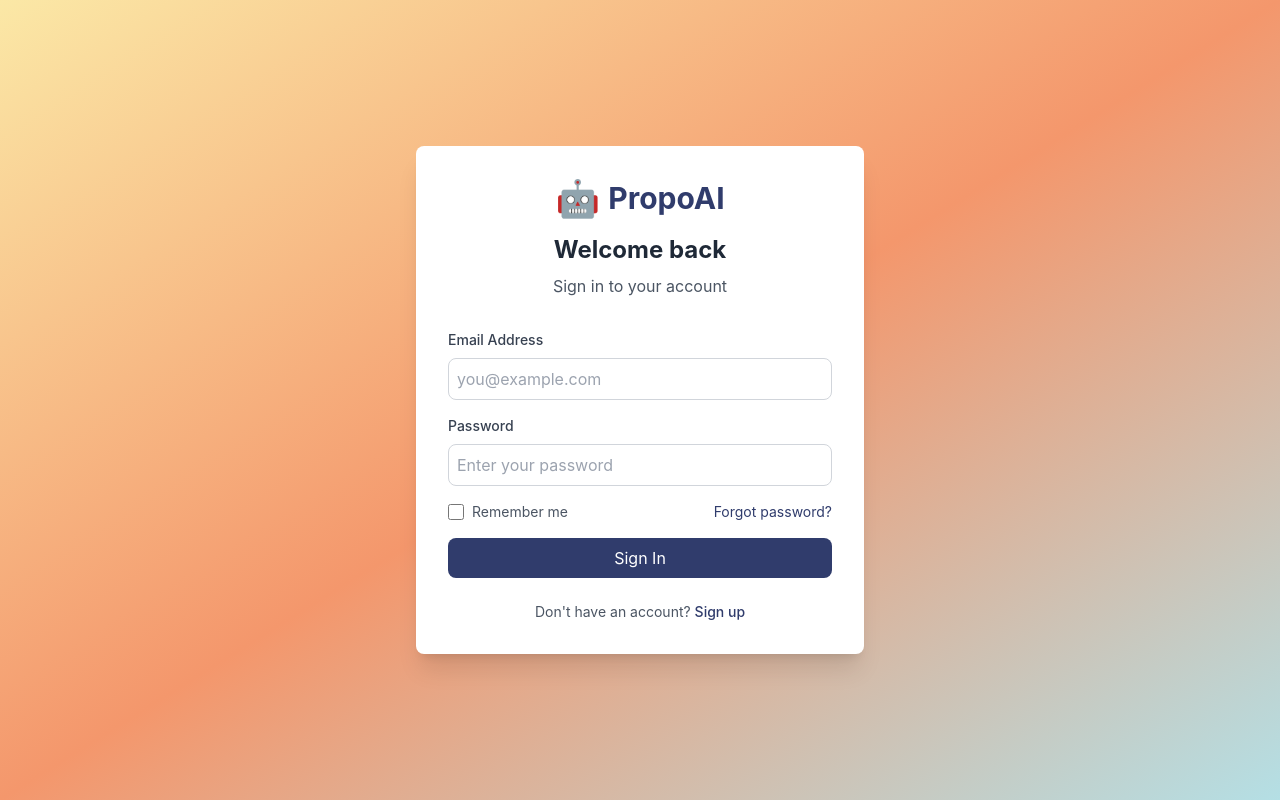
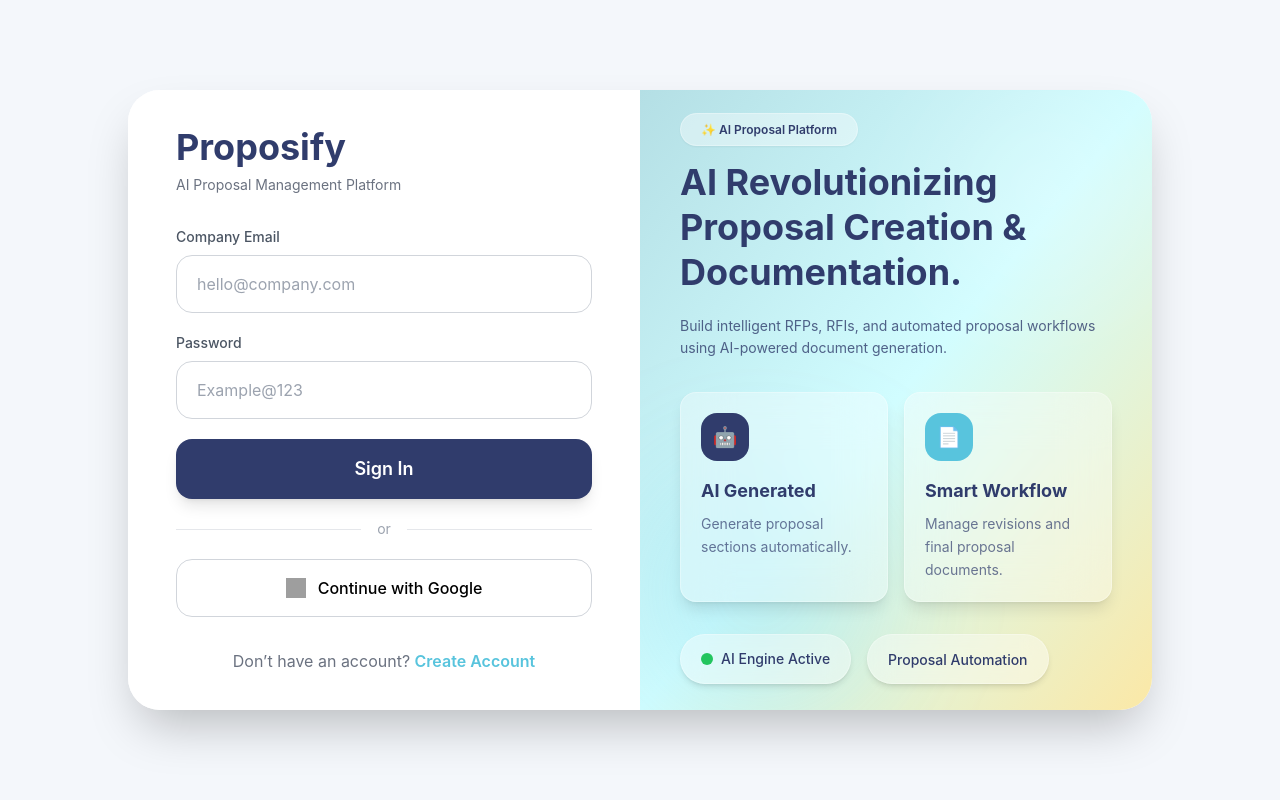
Before and after one commit to Theerthav11/proposify, a React (Vite) app: page /login in a window 1280 px wide. Built offline with nearby package versions, Linux system fonts and the light colour scheme; grey boxes are pictures that could not be loaded.

Commit message:
update log and register page

```diff
--- a/src/pages/Login.jsx
+++ b/src/pages/Login.jsx
@@ -1,75 +1,301 @@
+import { useState } from "react";
 import { useNavigate } from "react-router-dom";
 
 export default function Login() {
   const navigate = useNavigate();
 
+  // STATE
+  const [email, setEmail] = useState("");
+  const [password, setPassword] = useState("");
+
+  const [emailError, setEmailError] = useState("");
+  const [passwordError, setPasswordError] = useState("");
+
+  // COMPANY EMAIL VALIDATION
+  const validateCompanyEmail = (email) => {
+    return /^[a-zA-Z0-9._%+-]+@company\.com$/.test(email);
+  };
+
+  // PASSWORD VALIDATION
+  const validatePassword = (password) => {
+    return /^(?=.*[a-z])(?=.*[A-Z])(?=.*\d)(?=.*[@$!%*?&]).{8,}$/.test(
+      password
+    );
+  };
+
+  // SUBMIT
   const handleSubmit = (e) => {
     e.preventDefault();
-    navigate("/dashboard");
+
+    // RESET ERRORS
+    setEmailError("");
+    setPasswordError("");
+
+    // EMPTY CHECK
+    if (!email || !password) {
+      alert("Please fill all fields");
+      return;
+    }
+
+    // EMAIL CHECK
+    if (!validateCompanyEmail(email)) {
+      setEmailError(
+        "Use valid company email (example@company.com)"
+      );
+      return;
+    }
+
+    // PASSWORD CHECK
+    if (!validatePassword(password)) {
+      setPasswordError(
+        "Password must contain uppercase, lowercase, number, special character and minimum 8 characters."
+      );
+      return;
+    }
+
+    // SUCCESS
+    console.log("LOGIN SUCCESS:", {
+      email,
+      password,
+    });
+
+    // CLEAR INPUTS
+    setEmail("");
+    setPassword("");
+
+    // REDIRECT
+    navigate("/dashboard", { replace: true });
+  };
+
+  // GOOGLE LOGIN
+  const handleGoogleLogin = () => {
+    window.open(
+      "https://accounts.google.com/",
+      "_blank"
+    );
   };
 
   return (
-    <div className="min-h-screen bg-gradient-to-br from-primary-yellow via-primary-coral to-primary-teal flex items-center justify-center px-4">
-      <div className="bg-white rounded-lg shadow-xl p-8 w-full max-w-md">
-        <div className="text-center mb-8">
-          <div className="flex items-center justify-center gap-2 mb-4">
-            <span className="text-4xl">🤖</span>
-            <h1 className="text-3xl font-bold text-primary-navy">PropoAI</h1>
-          </div>
-          <h2 className="text-2xl font-bold text-gray-800 mb-2">Welcome back</h2>
-          <p className="text-gray-600">Sign in to your account</p>
+    <div className="min-h-screen bg-[#F4F7FB] flex items-center justify-center p-4 overflow-hidden">
+
+      {/* CONTAINER */}
+      <div className="w-full max-w-5xl h-[620px] bg-white rounded-[32px] overflow-hidden shadow-2xl grid grid-cols-1 lg:grid-cols-2">
+
+        {/* LEFT SIDE */}
+        <div className="flex flex-col justify-center px-8 py-8 lg:px-12 bg-white">
+
+          {/* LOGO */}
+          <div className="mb-8">
+            <h1 className="text-4xl font-bold text-[#303C6C]">
+              Proposify
+            </h1>
+
+            <p className="text-gray-500 mt-2 text-sm">
+              AI Proposal Management Platform
+            </p>
           </div>
 
-        <form onSubmit={handleSubmit} className="space-y-4">
+          {/* FORM */}
+          <form
+            onSubmit={handleSubmit}
+            autoComplete="off"
+            className="space-y-5"
+          >
+
+            {/* EMAIL */}
             <div>
-            <label className="block text-sm font-medium text-gray-700 mb-2">
-              Email Address
+              <label className="block mb-2 text-sm font-medium text-gray-600">
+                Company Email
               </label>
+
               <input
                 type="email"
-              placeholder="you@example.com"
-              className="input"
+                name="email"
+                autoComplete="off"
+                spellCheck="false"
+                placeholder="hello@company.com"
+                value={email}
+                onChange={(e) => {
+                  setEmail(e.target.value);
+                  setEmailError("");
+                }}
+                className="w-full border border-gray-300 rounded-2xl px-5 py-4 outline-none focus:ring-2 focus:ring-[#58C4DD] transition"
                 required
               />
+
+              {emailError && (
+                <p className="text-red-500 text-sm mt-2">
+                  {emailError}
+                </p>
+              )}
             </div>
 
+            {/* PASSWORD */}
             <div>
-            <label className="block text-sm font-medium text-gray-700 mb-2">
+              <label className="block mb-2 text-sm font-medium text-gray-600">
                 Password
               </label>
+
               <input
                 type="password"
-              placeholder="Enter your password"
-              className="input"
+                name="password"
+                autoComplete="new-password"
+                spellCheck="false"
+                placeholder="Example@123"
+                value={password}
+                onChange={(e) => {
+                  setPassword(e.target.value);
+                  setPasswordError("");
+                }}
+                className="w-full border border-gray-300 rounded-2xl px-5 py-4 outline-none focus:ring-2 focus:ring-[#58C4DD] transition"
                 required
               />
+
+              {passwordError && (
+                <p className="text-red-500 text-sm mt-2">
+                  {passwordError}
+                </p>
+              )}
             </div>
 
-          <div className="flex items-center justify-between">
-            <label className="flex items-center">
-              <input type="checkbox" className="w-4 h-4 mr-2" />
-              <span className="text-sm text-gray-600">Remember me</span>
-            </label>
-            <a href="#" className="text-sm text-primary-navy hover:underline">
-              Forgot password?
-            </a>
+            {/* SIGN IN BUTTON */}
+            <button
+              type="submit"
+              className="w-full bg-[#303C6C] hover:bg-[#26345f] transition text-white py-4 rounded-2xl font-semibold text-lg shadow-lg"
+            >
+              Sign In
+            </button>
+
+            {/* DIVIDER */}
+            <div className="flex items-center gap-4">
+              <div className="flex-1 h-[1px] bg-gray-200"></div>
+
+              <span className="text-gray-400 text-sm">
+                or
+              </span>
+
+              <div className="flex-1 h-[1px] bg-gray-200"></div>
             </div>
 
-          <button type="submit" className="btn w-full">
-            Sign In
+            {/* GOOGLE BUTTON */}
+            <button
+              type="button"
+              onClick={handleGoogleLogin}
+              className="w-full border border-gray-300 rounded-2xl py-4 font-medium flex items-center justify-center gap-3 hover:bg-gray-50 transition"
+            >
+              <img
+                src="https://www.svgrepo.com/show/475656/google-color.svg"
+                alt="Google"
+                className="w-5 h-5"
+              />
+
+              Continue with Google
             </button>
           </form>
 
-        <div className="mt-6 text-center">
-          <p className="text-sm text-gray-600">
-            Don't have an account?{" "}
+          {/* REGISTER */}
+          <p className="text-center text-gray-500 mt-8">
+            Don’t have an account?{" "}
+
             <button
               onClick={() => navigate("/register")}
-              className="text-primary-navy font-medium hover:underline"
+              className="text-[#58C4DD] font-semibold hover:underline"
             >
-              Sign up
+              Create Account
             </button>
           </p>
+        </div>
+
+        {/* RIGHT SIDE */}
+        <div className="hidden lg:flex relative overflow-hidden min-h-full">
+
+          {/* BACKGROUND */}
+          <div className="absolute inset-0 bg-gradient-to-br from-[#B4DFE5] via-[#D2FDFF] to-[#FBE8A6]" />
+
+          {/* BLUR EFFECTS */}
+          <div className="absolute top-0 right-0 w-52 h-52 bg-white/20 rounded-full blur-3xl"></div>
+
+          <div className="absolute bottom-0 left-0 w-60 h-60 bg-[#58C4DD]/20 rounded-full blur-3xl"></div>
+
+          {/* CONTENT */}
+          <div className="relative z-10 flex flex-col justify-center w-full px-10 py-10">
+
+            {/* LABEL */}
+            <div className="mb-5">
+              <span className="bg-white/40 backdrop-blur-md border border-white/30 text-[#303C6C] px-5 py-2 rounded-full text-xs font-semibold shadow-sm">
+                ✨ AI Proposal Platform
+              </span>
+            </div>
+
+            {/* TITLE */}
+            <h2 className="text-[#303C6C] text-4xl font-bold leading-tight max-w-lg">
+              AI Revolutionizing
+              <br />
+              Proposal Creation &
+              <br />
+              Documentation.
+            </h2>
+
+            {/* DESCRIPTION */}
+            <p className="mt-5 text-[#303C6C]/80 text-sm leading-relaxed max-w-md">
+              Build intelligent RFPs, RFIs, and automated proposal workflows
+              using AI-powered document generation.
+            </p>
+
+            {/* FEATURE CARDS */}
+            <div className="grid grid-cols-2 gap-4 mt-8 max-w-lg">
+
+              {/* CARD 1 */}
+              <div className="bg-white/35 backdrop-blur-xl border border-white/30 rounded-2xl p-5 shadow-lg">
+
+                <div className="w-12 h-12 rounded-2xl bg-[#303C6C] flex items-center justify-center text-xl text-white">
+                  🤖
+                </div>
+
+                <h3 className="mt-4 text-lg font-bold text-[#303C6C]">
+                  AI Generated
+                </h3>
+
+                <p className="mt-2 text-sm text-[#303C6C]/70 leading-relaxed">
+                  Generate proposal sections automatically.
+                </p>
+              </div>
+
+              {/* CARD 2 */}
+              <div className="bg-white/35 backdrop-blur-xl border border-white/30 rounded-2xl p-5 shadow-lg">
+
+                <div className="w-12 h-12 rounded-2xl bg-[#58C4DD] flex items-center justify-center text-xl text-white">
+                  📄
+                </div>
+
+                <h3 className="mt-4 text-lg font-bold text-[#303C6C]">
+                  Smart Workflow
+                </h3>
+
+                <p className="mt-2 text-sm text-[#303C6C]/70 leading-relaxed">
+                  Manage revisions and final proposal documents.
+                </p>
+              </div>
+            </div>
+
+            {/* STATUS */}
+            <div className="flex flex-wrap gap-4 mt-8">
+
+              <div className="bg-white/40 backdrop-blur-md border border-white/30 rounded-full px-5 py-3 flex items-center gap-2 shadow-md">
+                <div className="w-3 h-3 rounded-full bg-green-500 animate-pulse"></div>
+
+                <span className="text-[#303C6C] text-sm font-medium">
+                  AI Engine Active
+                </span>
+              </div>
+
+              <div className="bg-white/40 backdrop-blur-md border border-white/30 rounded-full px-5 py-3 shadow-md">
+                <span className="text-[#303C6C] text-sm font-medium">
+                  Proposal Automation
+                </span>
+              </div>
+            </div>
+          </div>
         </div>
       </div>
     </div>
--- a/src/pages/Register.jsx
+++ b/src/pages/Register.jsx
@@ -1,7 +1,10 @@
 import { useNavigate } from "react-router-dom";
+import { Eye, EyeOff } from "lucide-react";
+import { useState } from "react";
 
 export default function Register() {
   const navigate = useNavigate();
+  const [showPassword, setShowPassword] = useState(false);
 
   const handleSubmit = (e) => {
     e.preventDefault();
@@ -9,93 +12,120 @@ export default function Register() {
   };
 
   return (
-    <div className="min-h-screen bg-gradient-to-br from-primary-yellow via-primary-coral to-primary-teal flex items-center justify-center px-4">
-      <div className="bg-white rounded-lg shadow-xl p-8 w-full max-w-md">
-        <div className="text-center mb-8">
-          <div className="flex items-center justify-center gap-2 mb-4">
-            <span className="text-4xl">🤖</span>
-            <h1 className="text-3xl font-bold text-primary-navy">PropoAI</h1>
-          </div>
-          <h2 className="text-2xl font-bold text-gray-800 mb-2">Create your account</h2>
-          <p className="text-gray-600">Start creating winning proposals today</p>
+    <div className="min-h-screen bg-[#dfe5eb] flex items-center justify-center px-4 py-10">
+      <div className="w-full max-w-sm rounded-[35px] overflow-hidden shadow-2xl bg-white">
+
+        {/* Top Section */}
+        <div className="relative bg-[#ea8668] h-52 flex items-center justify-center">
+
+          {/* Decorative Shapes */}
+          <div className="absolute left-0 top-16 w-28 h-28 bg-[#d9c78d] rounded-r-full opacity-80"></div>
+
+          <div className="absolute right-0 bottom-0 w-24 h-24 bg-[#67d1b2] rounded-tl-full"></div>
+
+          {/* Heading */}
+          <h1 className="text-white text-4xl font-bold leading-tight text-center z-10">
+            Create an <br /> account
+          </h1>
         </div>
 
-        <form onSubmit={handleSubmit} className="space-y-4">
-          <div>
-            <label className="block text-sm font-medium text-gray-700 mb-2">
-              Full Name
-            </label>
+        {/* Form Section */}
+        <div className="bg-white rounded-t-[35px] -mt-8 px-7 pt-8 pb-6">
+
+          {/* Google Button */}
+          <button
+            className="w-full border border-gray-300 rounded-full py-3 flex items-center justify-center gap-3 text-gray-700 font-medium hover:bg-gray-50 transition"
+          >
+            <img
+              src="https://cdn.jsdelivr.net/gh/devicons/devicon/icons/google/google-original.svg"
+              alt="google"
+              className="w-5 h-5"
+            />
+            Sign in with Google
+          </button>
+
+          {/* OR */}
+          <div className="text-center text-gray-400 text-sm my-5">or</div>
+
+          <form onSubmit={handleSubmit} className="space-y-4">
+
+            {/* Full Name */}
             <input
               type="text"
-              placeholder="John Doe"
-              className="input"
+              placeholder="Enter your full name"
+              className="w-full bg-gray-100 rounded-full px-4 py-3 outline-none text-sm placeholder:text-gray-400"
               required
             />
-          </div>
 
-          <div>
-            <label className="block text-sm font-medium text-gray-700 mb-2">
-              Email Address
-            </label>
+            {/* Company Email */}
             <input
               type="email"
-              placeholder="you@example.com"
-              className="input"
+              placeholder="example@company.com"
+              pattern="^[a-zA-Z0-9._%+-]+@company\.com$"
+              title="Please enter a valid company email (example@company.com)"
+              className="w-full bg-gray-100 rounded-full px-4 py-3 outline-none text-sm placeholder:text-gray-400"
               required
             />
-          </div>
 
-          <div>
-            <label className="block text-sm font-medium text-gray-700 mb-2">
-              Password
-            </label>
-            <input
-              type="password"
-              placeholder="Create a strong password"
-              className="input"
-              required
-            />
-          </div>
+            {/* Password */}
+            <div className="relative">
+              <input
+                type={showPassword ? "text" : "password"}
+                placeholder="Password"
+                pattern="^(?=.*[a-z])(?=.*[A-Z])(?=.*\d)(?=.*[@$!%*?&])[A-Za-z\d@$!%*?&]{8,}$"
+                title="Password must contain at least 8 characters, one uppercase letter, one lowercase letter, one number and one special character"
+                className="w-full bg-gray-100 rounded-full px-4 py-3 outline-none text-sm placeholder:text-gray-400"
+                required
+              />
 
-          <div>
-            <label className="block text-sm font-medium text-gray-700 mb-2">
-              Confirm Password
-            </label>
-            <input
-              type="password"
-              placeholder="Confirm your password"
-              className="input"
-              required
-            />
-          </div>
+              <button
+                type="button"
+                onClick={() => setShowPassword(!showPassword)}
+                className="absolute right-4 top-1/2 -translate-y-1/2 text-gray-500"
+              >
+                {showPassword ? (
+                  <EyeOff size={18} />
+                ) : (
+                  <Eye size={18} />
+                )}
+              </button>
+            </div>
 
-          <div className="flex items-start">
-            <input type="checkbox" className="w-4 h-4 mt-1 mr-2" required />
-            <span className="text-sm text-gray-600">
-              I agree to the{" "}
-              <a href="#" className="text-primary-navy hover:underline">
-                Terms of Service
-              </a>{" "}
-              and{" "}
-              <a href="#" className="text-primary-navy hover:underline">
-                Privacy Policy
-              </a>
+            {/* Password Hint */}
+            <p className="text-xs text-gray-400 px-2">
+              Password must contain uppercase, lowercase, number and special character.
+            </p>
+
+            {/* Create Account Button */}
+            <button
+              type="submit"
+              className="w-full bg-black text-white py-3 rounded-full font-semibold mt-2 hover:opacity-90 transition"
+            >
+              Create account
+            </button>
+          </form>
+
+          {/* Terms */}
+          <p className="text-[12px] text-gray-400 text-center mt-6 leading-5">
+            Signing up for a Webflow account means you agree to the{" "}
+            <span className="underline cursor-pointer">
+              Privacy Policy
+            </span>{" "}
+            and{" "}
+            <span className="underline cursor-pointer">
+              Terms of Service
             </span>
-          </div>
+            .
+          </p>
 
-          <button type="submit" className="btn w-full">
-            Create Account
-          </button>
-        </form>
-
-        <div className="mt-6 text-center">
-          <p className="text-sm text-gray-600">
-            Already have an account?{" "}
+          {/* Login */}
+          <p className="text-center text-sm text-gray-600 mt-6">
+            Have an account?{" "}
             <button
               onClick={() => navigate("/login")}
-              className="text-primary-navy font-medium hover:underline"
+              className="underline font-medium"
             >
-              Sign in
+              Log in here
             </button>
           </p>
         </div>
```
Lines whose indentation alone changed are shown as unchanged.
